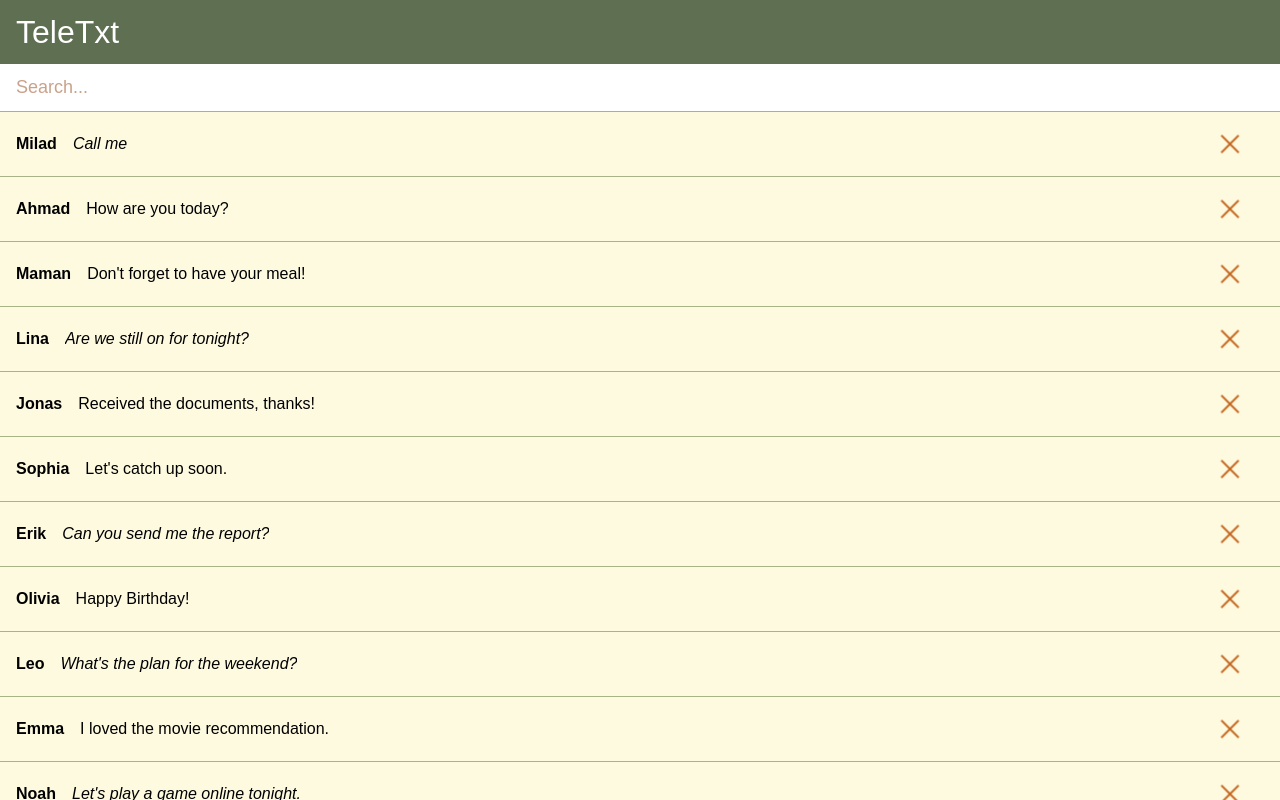
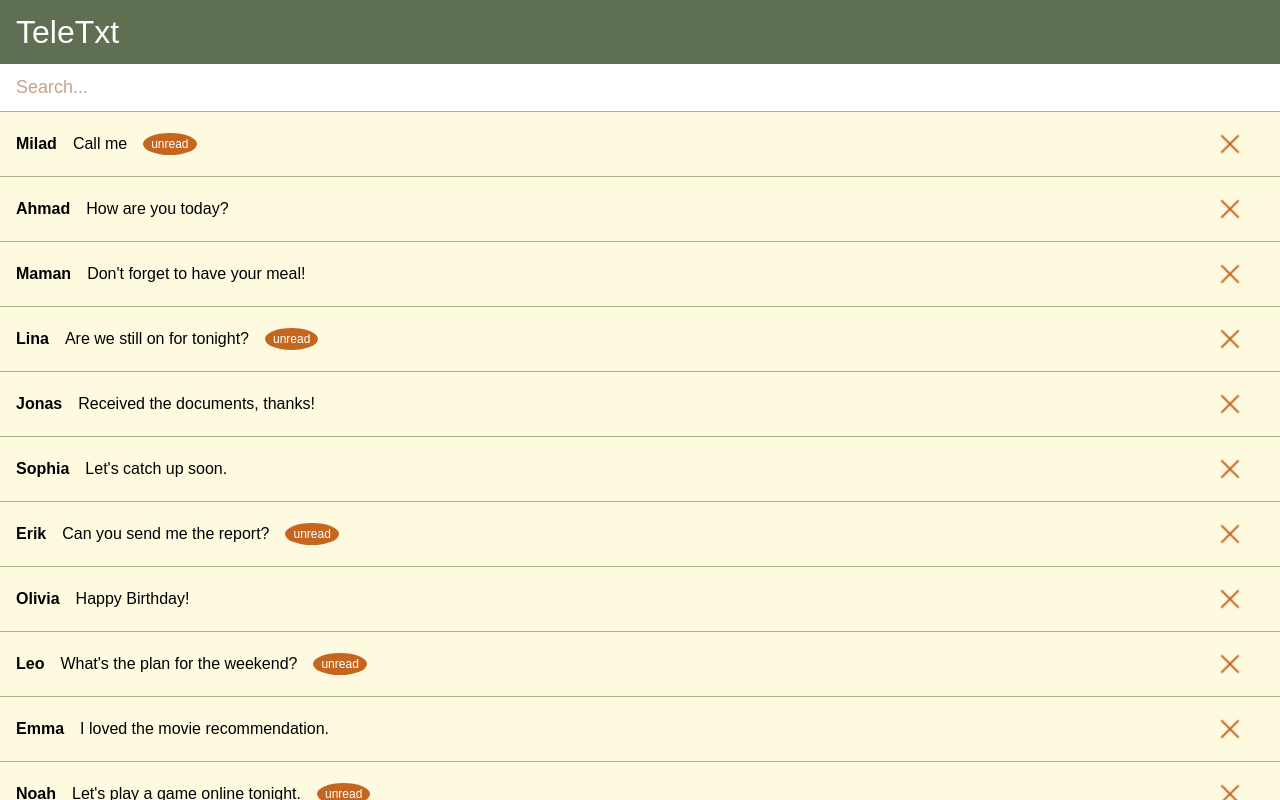
Before and after one commit to marzie-nd/teletxt, a React (Create React App) app: page /chats in a window 1280 px wide. Built offline with nearby package versions, Linux system fonts and the light colour scheme.

Commit message:
Fixes #21: add unread badge

```diff
--- a/src/components/ChatItem.jsx
+++ b/src/components/ChatItem.jsx
@@ -13,7 +13,9 @@ const ChatItem = ({ id, name, content, isUnread }) => {
         <div className={`chatItem ${isUnread ? 'unread' : ''}`} onClick={handleClick}>
             <h4>{name}</h4>
             <p className="chatContent">{content}</p>
+            {isUnread && <div className='unreadBadge'>unread</div>}
             <img className='delete' src={deleteIcon} alt="Delete" />
+
         </div>
     );
 }
--- a/src/components/ChatItem.scss
+++ b/src/components/ChatItem.scss
@@ -11,13 +11,21 @@
     }
 
     &.unread .chatContent {
-        font-style: italic;
+        // font-style: italic;
     }
 
     .chatContent {
         white-space: nowrap;
         overflow: hidden;
         text-overflow: ellipsis;
+    }
+
+    .unreadBadge {
+        background-color: #C4661F;
+        color: white;
+        padding: 4px 8px;
+        font-size: 12px;
+        border-radius: 50%;
     }
 
     .delete {
```
